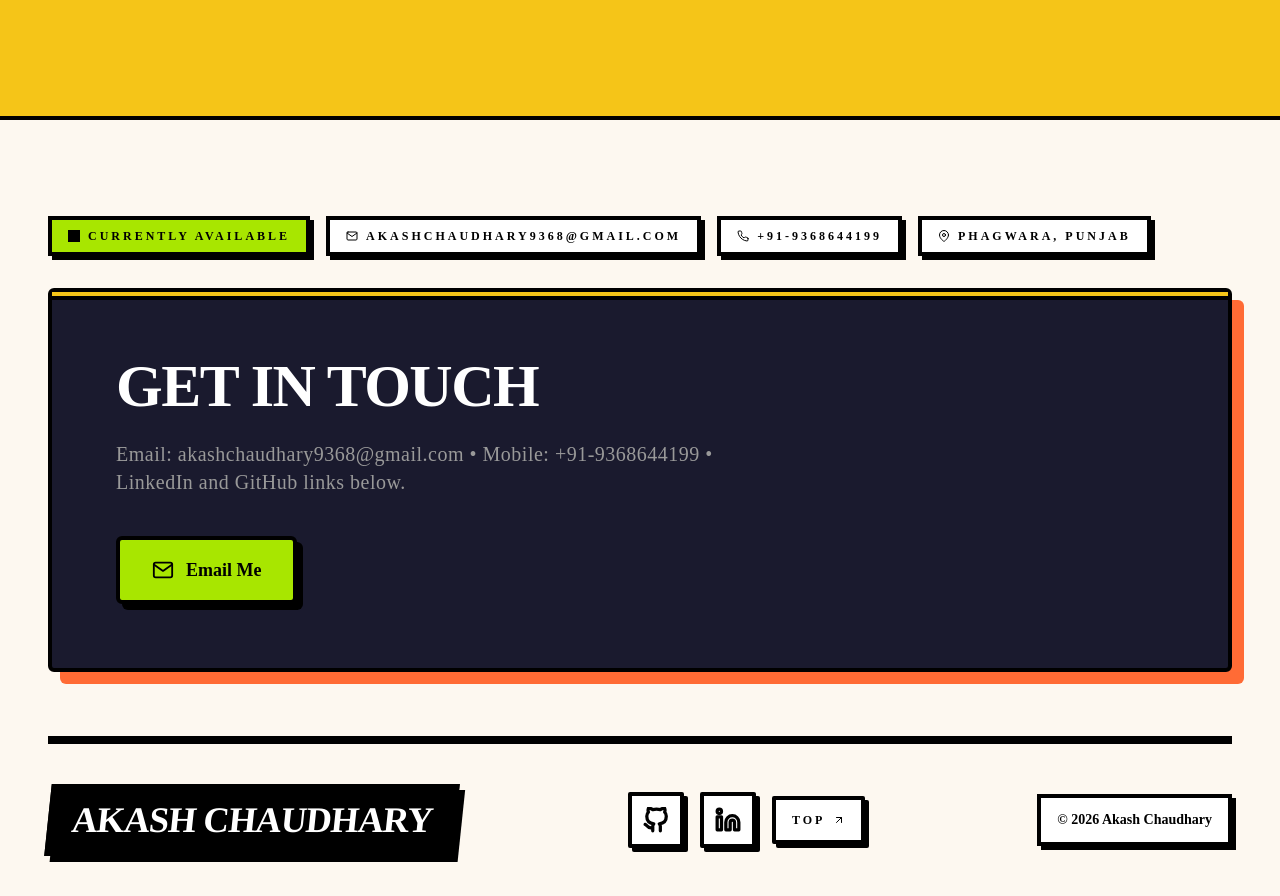
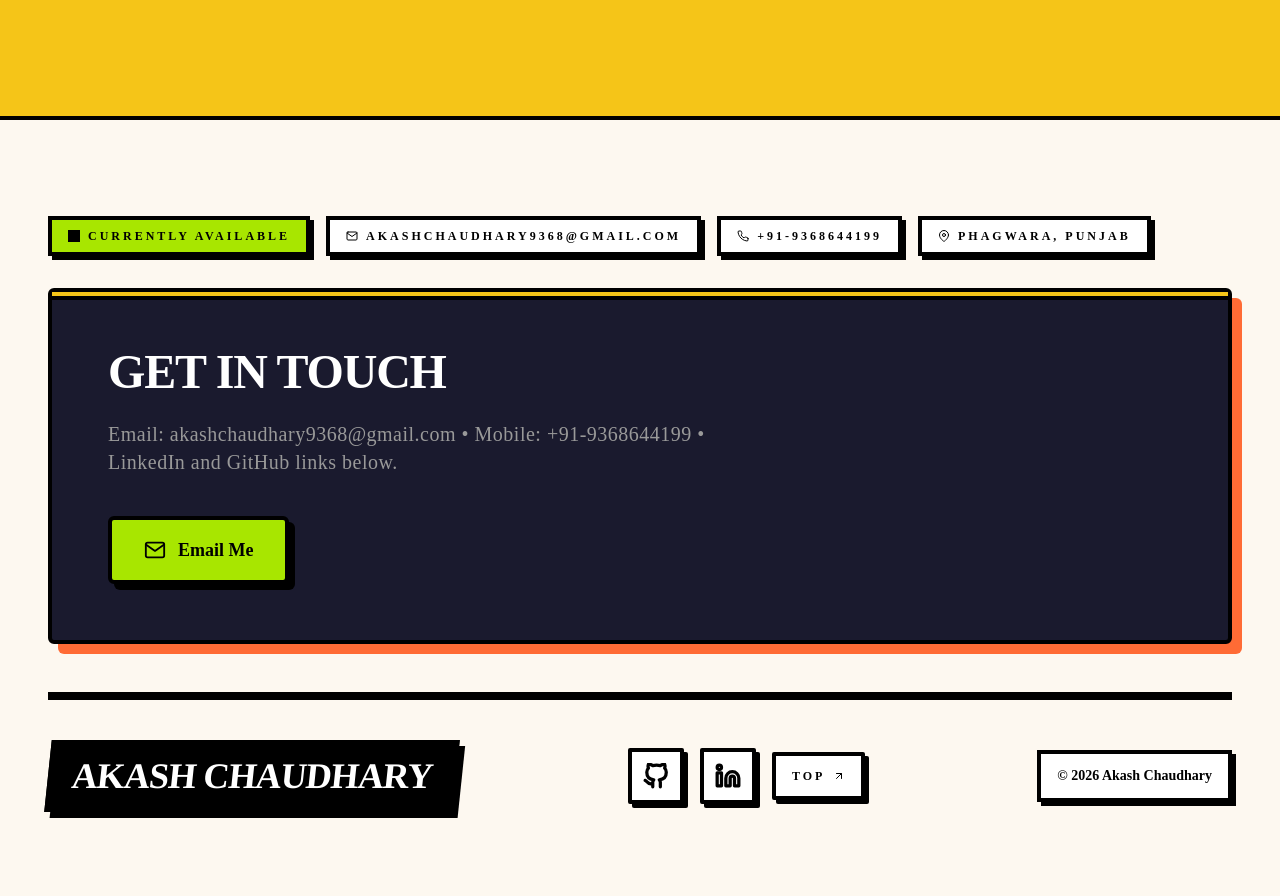
Before and after one commit to AkashChaudhary93/Portfolioo, a Next.js app: page / in a window 1280 px wide. Shown: the part 6820-7716 px from the top of the page. After the commit the page ends 7680 px from the top, so only its background shows below. Built offline with nearby package versions, Linux system fonts and the light colour scheme.

Commit message:
make footer more premium

```diff
--- a/src/components/sections/Footer.tsx
+++ b/src/components/sections/Footer.tsx
@@ -3,7 +3,7 @@ import { FiMail, FiGithub, FiLinkedin, FiArrowUpRight, FiPhone, FiMapPin } from
 
 const Footer = () => {
   return (
-    <footer id="contact" className="bg-cream pt-24 pb-10 px-6 md:px-12 relative overflow-hidden">
+    <footer id="contact" className="bg-cream pt-24 pb-12 px-6 md:px-12 relative overflow-hidden">
       <div className="max-w-7xl mx-auto relative z-10">
         <div className="flex flex-wrap items-center gap-4 mb-8">
           <span className="inline-flex items-center gap-2 bg-lime-green border-4 border-black px-4 py-2 shadow-[4px_4px_0px_0px_rgba(0,0,0,1)] font-black uppercase text-xs tracking-[0.25em]">
@@ -21,9 +21,9 @@ const Footer = () => {
           </span>
         </div>
 
-        <div className="bg-navy text-white border-4 border-black p-10 md:p-16 mb-16 shadow-[12px_12px_0px_0px_rgba(255,107,53,1)] rounded-md relative">
+        <div className="bg-navy text-white border-4 border-black p-10 md:p-14 mb-12 shadow-[10px_10px_0px_0px_rgba(255,107,53,1)] rounded-md relative hover-lift">
           <div className="absolute top-0 left-0 w-full h-2 bg-mustard border-b-4 border-black"></div>
-          <h2 className="text-4xl md:text-6xl font-black uppercase tracking-tight mb-6 leading-[0.95]">
+          <h2 className="text-4xl md:text-5xl font-black uppercase tracking-tight mb-6 leading-[1]">
             Get in touch
           </h2>
           <p className="text-base md:text-xl font-medium text-text-light-gray mb-10 max-w-2xl robot-text">
@@ -31,7 +31,7 @@ const Footer = () => {
           </p>
           <a
             href="mailto:akashchaudhary9368@gmail.com"
-            className="inline-flex items-center justify-center font-black text-lg px-8 py-4 bg-lime-green text-black border-4 border-black shadow-[6px_6px_0px_0px_rgba(0,0,0,1)] rounded-md hover:-translate-y-1 hover:-translate-x-1 hover:shadow-[8px_8px_0px_0px_rgba(0,0,0,1)] transition-all"
+            className="inline-flex items-center justify-center font-black text-lg px-8 py-4 bg-lime-green text-black border-4 border-black shadow-[6px_6px_0px_0px_rgba(0,0,0,1)] rounded-md hover-lift transition-transform"
           >
             <FiMail className="mr-3" size={22} /> Email Me
           </a>
@@ -47,7 +47,7 @@ const Footer = () => {
               href="https://github.com/AkashChaudhary93"
               target="_blank"
               rel="noreferrer"
-              className="w-14 h-14 bg-white border-4 border-black flex items-center justify-center text-black shadow-[4px_4px_0px_0px_rgba(0,0,0,1)] hover:-translate-y-1 hover:-translate-x-1 hover:shadow-[6px_6px_0px_0px_rgba(0,0,0,1)] transition-all rounded-sm"
+              className="w-14 h-14 bg-white border-4 border-black flex items-center justify-center text-black shadow-[4px_4px_0px_0px_rgba(0,0,0,1)] hover-lift transition-transform rounded-sm"
               aria-label="GitHub"
             >
               <FiGithub size={26} strokeWidth={3} />
@@ -56,14 +56,14 @@ const Footer = () => {
               href="https://linkedin.com/in/akashchaudhary93/"
               target="_blank"
               rel="noreferrer"
-              className="w-14 h-14 bg-white border-4 border-black flex items-center justify-center text-black shadow-[4px_4px_0px_0px_rgba(0,0,0,1)] hover:-translate-y-1 hover:-translate-x-1 hover:shadow-[6px_6px_0px_0px_rgba(0,0,0,1)] transition-all rounded-sm"
+              className="w-14 h-14 bg-white border-4 border-black flex items-center justify-center text-black shadow-[4px_4px_0px_0px_rgba(0,0,0,1)] hover-lift transition-transform rounded-sm"
               aria-label="LinkedIn"
             >
               <FiLinkedin size={26} strokeWidth={3} />
             </a>
             <a
               href="#contact"
-              className="hidden md:inline-flex items-center gap-2 bg-white border-4 border-black px-4 py-3 font-black uppercase text-xs tracking-[0.25em] shadow-[4px_4px_0px_0px_rgba(0,0,0,1)] hover:-translate-y-1 hover:-translate-x-1 hover:shadow-[6px_6px_0px_0px_rgba(0,0,0,1)] transition-all rounded-sm"
+              className="hidden md:inline-flex items-center gap-2 bg-white border-4 border-black px-4 py-3 font-black uppercase text-xs tracking-[0.25em] shadow-[4px_4px_0px_0px_rgba(0,0,0,1)] hover-lift transition-transform rounded-sm"
             >
               Top <FiArrowUpRight />
             </a>
```
